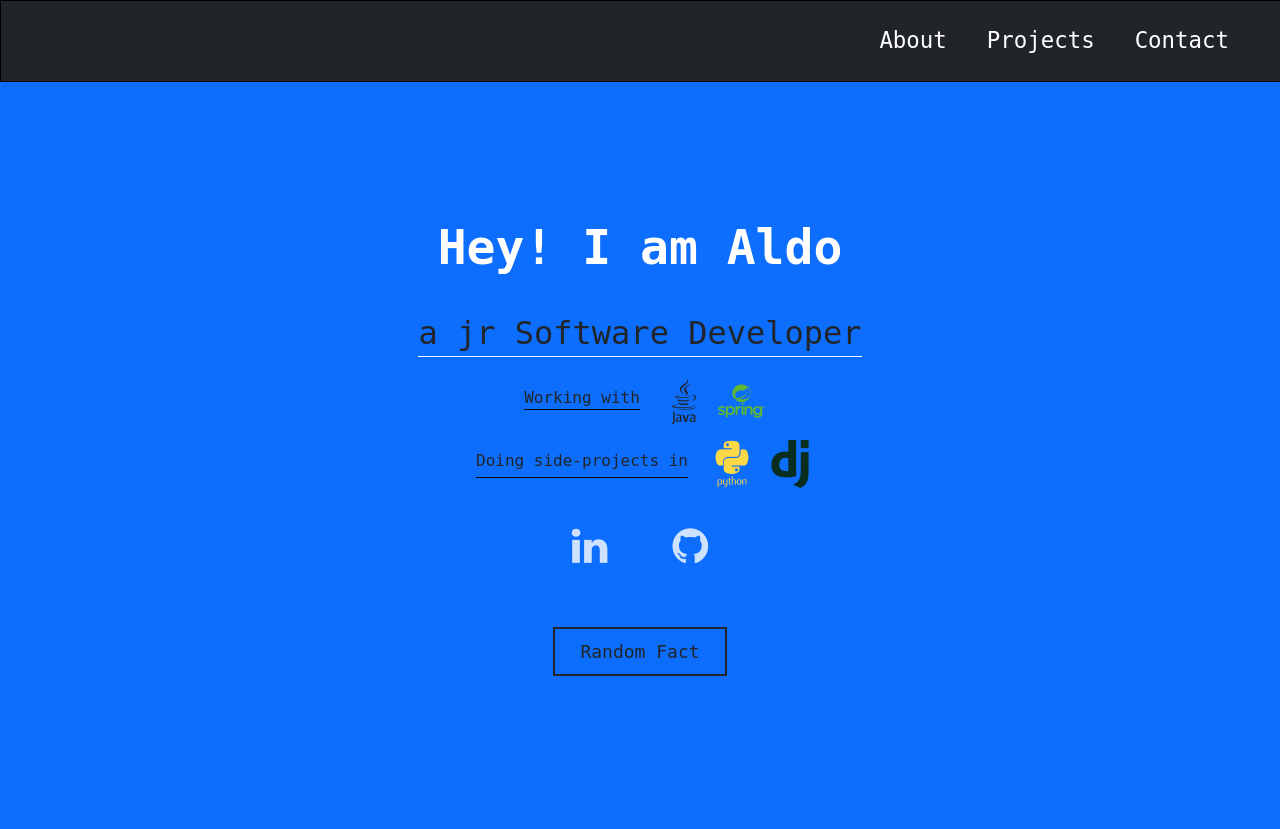
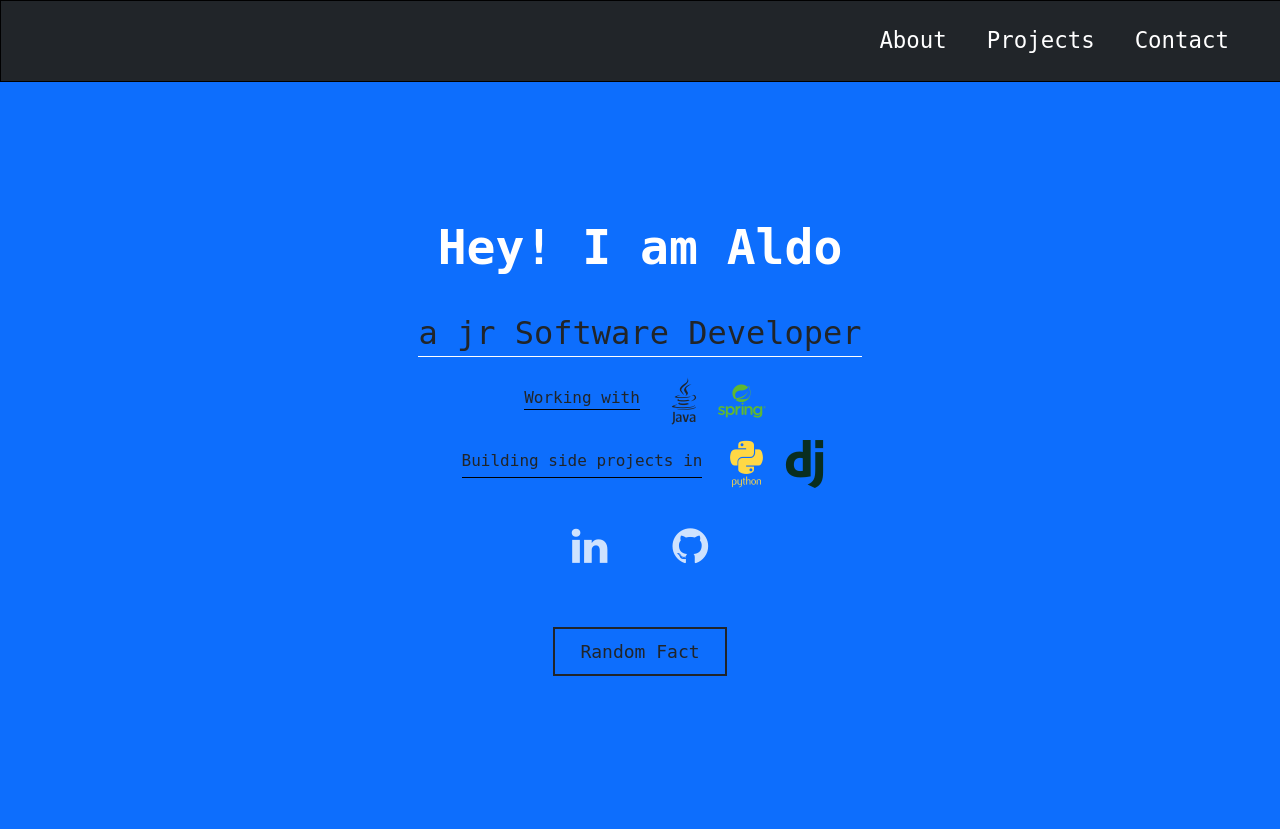
Before and after one commit to aldotele/personal_site, a Django app: page / in a window 1280 px wide. Shown: the top 829 px of the page. Run offline with Django 3.2, Linux system fonts and the light colour scheme; parts of the project's set-up code (start-up, migrations or seed data) failed here and were passed over; some libraries are stand-ins or nearby versions.

Commit message:
minor subtitle change

```diff
--- a/templates/index.html
+++ b/templates/index.html
@@ -40,7 +40,7 @@
         </div>
 
         <div id="side" style="display: flex; visibility: hidden;">
-            <p class="profile-subtitle">Doing side-projects in </p>
+            <p class="profile-subtitle">Building side projects in </p>
             <i style="font-size: 3rem; margin-right: 10px; margin-left: 10px;" class="devicon-python-plain-wordmark colored"></i>
             <i style="font-size: 3rem" class="devicon-django-plain colored"></i>
         </div>
```
